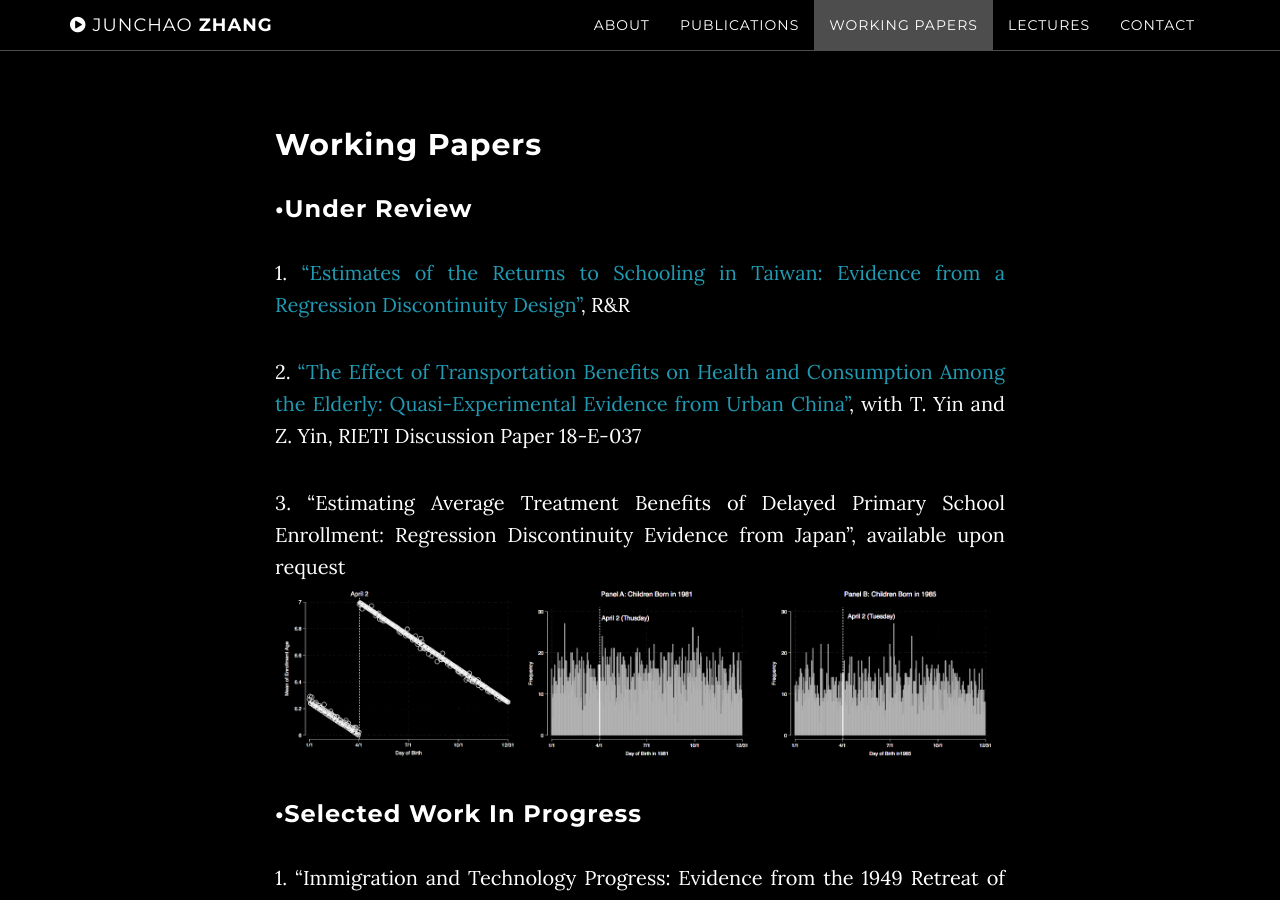
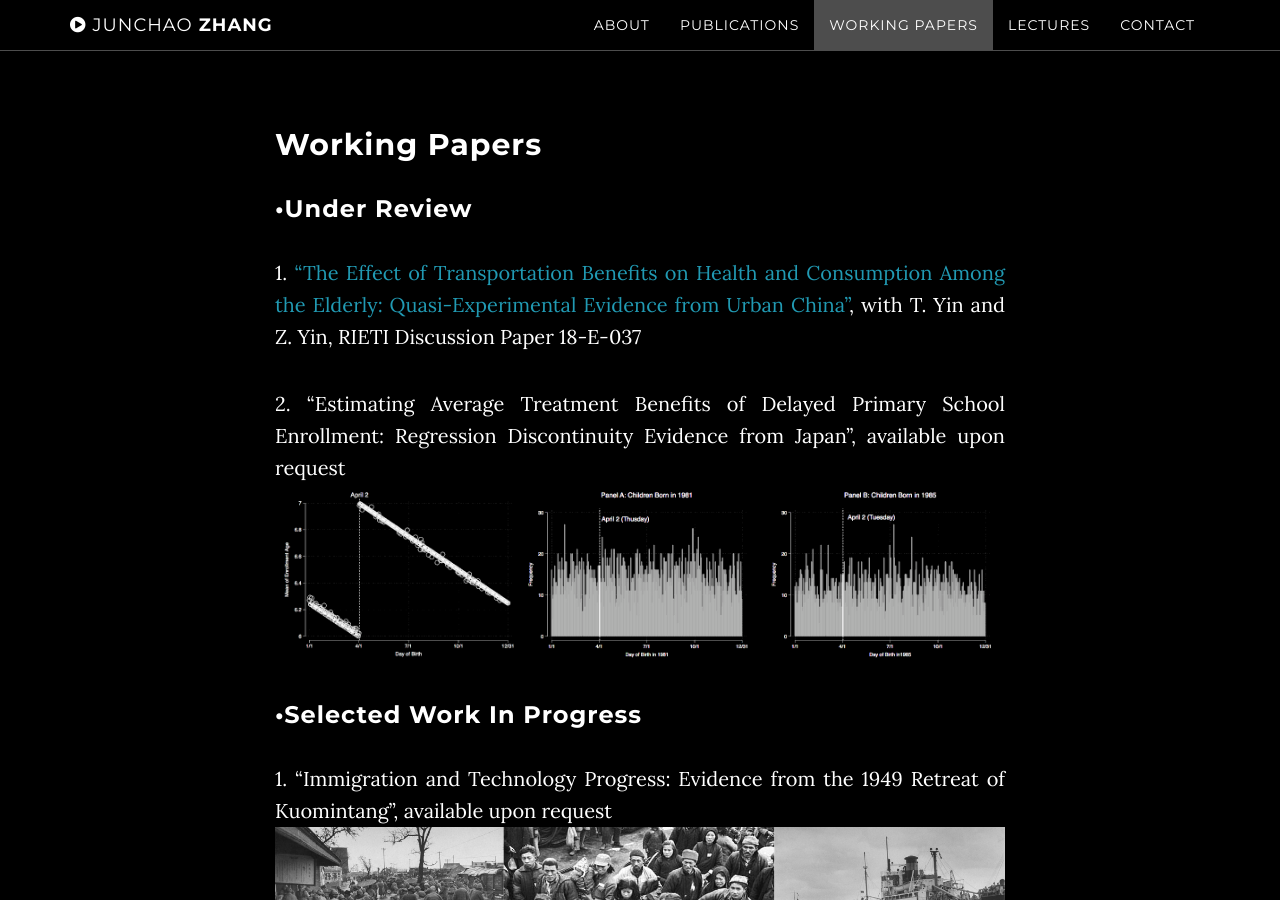
Before and after one commit to ztempest0218/ztempest0218.github.io, a Jekyll site: the page built from index.html, in a window 1280 px wide and 900 px high, scrolled down 2434 px. Built offline with Jekyll 4.4.1, drawn with Linux system fonts in a browser that asks for light colours.

Commit message:
Update workingpapers.html

```diff
--- a/_includes/workingpapers.html
+++ b/_includes/workingpapers.html
@@ -5,11 +5,9 @@
                 <div class="col-lg-8 col-lg-offset-2">
                     <h2>Working Papers</h2>
 <h3 align="left">•Under Review</h3>
-<p>1. <a href=/papers/001-schooling-return.pdf>“Estimates of the Returns to Schooling in Taiwan: Evidence from a Regression Discontinuity Design”</a>, R&R</p>
+<p>1. <a href="https://papers.ssrn.com/sol3/papers.cfm?abstract_id=3187788">“The Effect of Transportation Benefits on Health and Consumption Among the Elderly: Quasi-Experimental Evidence from Urban China”</a>, with T. Yin and Z. Yin, RIETI Discussion Paper 18-E-037</p>
 
-<p>2. <a href="https://papers.ssrn.com/sol3/papers.cfm?abstract_id=3187788">“The Effect of Transportation Benefits on Health and Consumption Among the Elderly: Quasi-Experimental Evidence from Urban China”</a>, with T. Yin and Z. Yin, RIETI Discussion Paper 18-E-037</p>
-
-<p>3. “Estimating Average Treatment Benefits of Delayed Primary School Enrollment: Regression Discontinuity Evidence from Japan”, available upon request<br />
+<p>2. “Estimating Average Treatment Benefits of Delayed Primary School Enrollment: Regression Discontinuity Evidence from Japan”, available upon request<br />
 <img src="/img/enrollment.jpg" width=100% oncontextmenu="return false;" ondragstart="return false;">
 </p>
 
```
